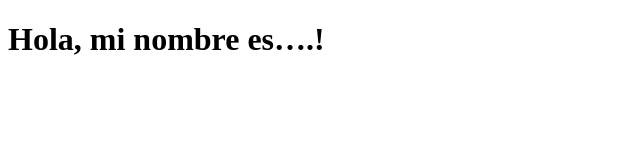
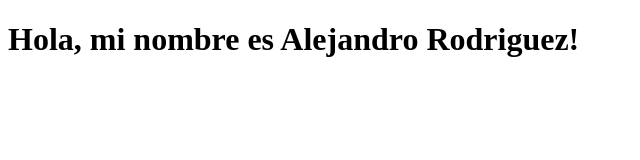
Before and after one commit to alerodriguez692/yoprogramo1, a plain HTML site: page index.html in a window 1280 px wide. Shown: the whole page, without its empty margins (0-640 px from the left). Drawn offline with Linux system fonts and the light colour scheme.

Commit message:
PuseNombre

```diff
--- a/index.html
+++ b/index.html
@@ -4,6 +4,6 @@
 <title>Mi primer proyecto HTML</title>
 </head>
 <body>
-<h1>Hola, mi nombre es….!</h1>
+<h1>Hola, mi nombre es Alejandro Rodriguez!</h1>
 </body>
 </html>
```
